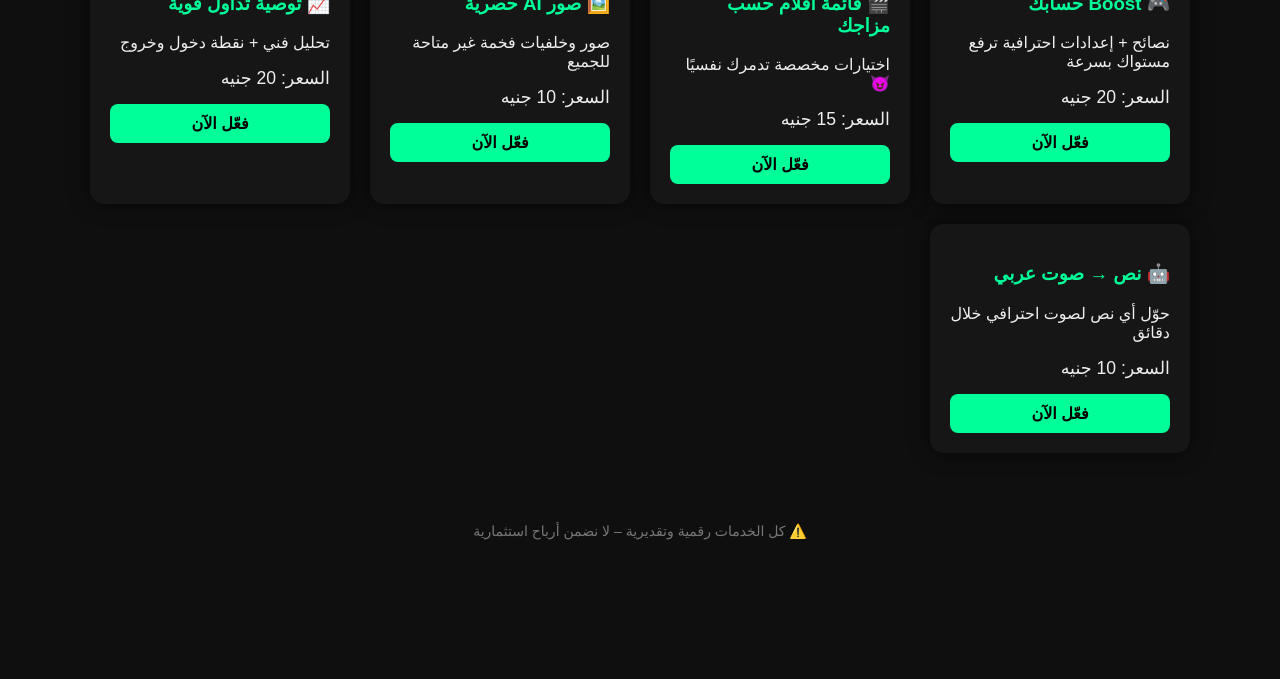
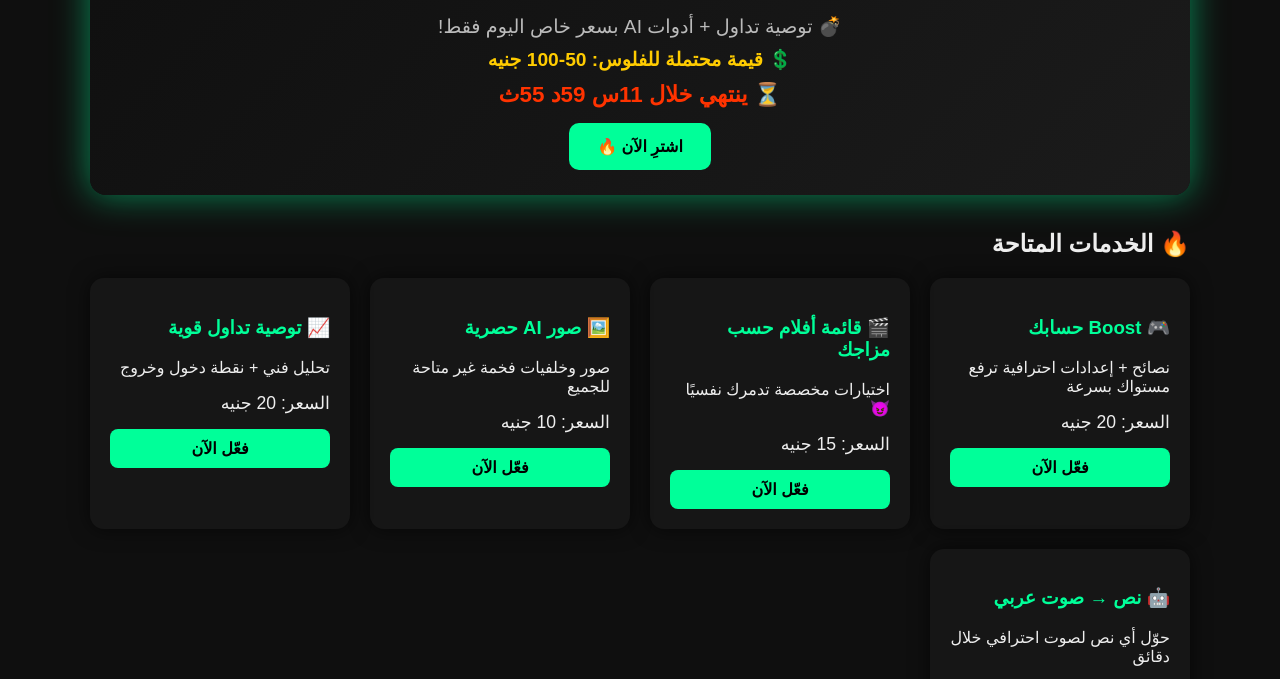
Before and after one commit to Deshaio/Egycrsh, a plain HTML site: page index.html in a window 1280 px wide. Shown: the part 421-1100 px from the top of the page. Before the commit the page ends 990 px from the top, so only its background shows below. Drawn offline with Linux system fonts and the light colour scheme.

Commit message:
Add promotional banner with countdown and offers

```diff
--- a/index.html
+++ b/index.html
@@ -31,6 +31,84 @@ footer{text-align:center;padding:30px;color:#777;font-size:14px}
   <p>كل خدمة رقمية محتاجها – جرّب الأول وفعّل براحتك</p>
   <a class="cta" href="#services">ابدأ الآن 🔥</a>
 </header><section id="services">
+  <section id="banner" style="padding:25px;text-align:center;border-radius:16px;box-shadow:0 0 35px rgba(0,255,153,0.5);background: linear-gradient(135deg,#0f0f0f,#1b1b1b);margin-bottom:35px;position:relative;overflow:hidden;">
+  <h2 id="banner-title" style="color:#00ff99;font-size:2.3em;font-weight:bold;animation: flash 1.5s infinite;"></h2>
+  <p id="banner-desc" style="color:#bbb;font-size:1.2em;margin:10px 0;"></p>
+  <p id="banner-profit" style="color:#ffcc00;font-weight:bold;font-size:1.2em;margin:5px 0;"></p>
+  <div style="margin-top:10px;">
+    <span id="countdown" style="color:#ff3300;font-weight:bold;font-size:1.4em;"></span>
+  </div>
+  <a id="banner-cta" href="#services" style="display:inline-block;padding:14px 28px;background:#00ff99;color:#000;border-radius:10px;font-weight:bold;text-decoration:none;margin-top:15px;transition: transform 0.3s, box-shadow 0.3s;">اشترِ الآن 🔥</a>
+</section>
+
+<style>
+@keyframes flash {
+  0%,100%{opacity:1;}
+  50%{opacity:0.6;}
+}
+@keyframes pulse {
+  0%{transform:scale(1); box-shadow:0 0 15px rgba(0,255,153,0.7);}
+  50%{transform:scale(1.05); box-shadow:0 0 25px rgba(0,255,153,1);}
+  100%{transform:scale(1); box-shadow:0 0 15px rgba(0,255,153,0.7);}
+}
+#banner-cta:hover {animation:pulse 1s infinite;}
+</style>
+
+<script>
+// العروض اليومية الأشرس
+const dailyOffers = [
+  {
+    title: "🔥 عرض اليوم: أول 5 مشترين يحصلوا على باقة إضافية!",
+    desc: "💣 توصية تداول + أدوات AI بسعر خاص اليوم فقط!",
+    profit: "💲 قيمة محتملة للفلوس: 50-100 جنيه"
+  },
+  {
+    title: "🔥 خصم رهيب على صور AI حصرية!",
+    desc: "🖼️ الباكيات والتصميمات بأسعار خيالية",
+    profit: "💲 وفر حتى 70 جنيه"
+  },
+  {
+    title: "🔥 تجربة مجانية لمستوى التفعيل الوحش!",
+    desc: "🎮 Boost + Configs احترافية لجميع الألعاب",
+    profit: "💲 جرب وفر فلوسك قبل الدفع"
+  }
+];
+
+// العداد التنازلي (انتهاء العرض)
+let countdownDate = new Date();
+countdownDate.setHours(countdownDate.getHours() + 12); // ينتهي بعد 12 ساعة
+
+// تحديث العرض
+function updateBanner() {
+  const offer = dailyOffers[Math.floor(Math.random() * dailyOffers.length)];
+  document.getElementById("banner-title").textContent = offer.title;
+  document.getElementById("banner-desc").textContent = offer.desc;
+  document.getElementById("banner-profit").textContent = offer.profit;
+  // مؤثر صوتي خفيف عند تغيير العرض
+  const audio = new Audio('https://www.soundjay.com/buttons/sounds/button-16.mp3');
+  audio.volume = 0.2;
+  audio.play();
+}
+updateBanner();
+setInterval(updateBanner, 20000); // تغيير العرض كل 20 ثانية
+
+// تحديث العداد التنازلي
+function updateCountdown() {
+  const now = new Date().getTime();
+  const distance = countdownDate - now;
+
+  const hours = Math.floor((distance % (1000*60*60*24))/(1000*60*60));
+  const minutes = Math.floor((distance % (1000*60*60))/(1000*60));
+  const seconds = Math.floor((distance % (1000*60))/1000);
+
+  document.getElementById("countdown").textContent = `⏳ ينتهي خلال ${hours}س ${minutes}د ${seconds}ث`;
+
+  if(distance < 0){
+    document.getElementById("countdown").textContent = "⚡ انتهى العرض!";
+  }
+}
+setInterval(updateCountdown, 1000);
+</script>
   <h2>🔥 الخدمات المتاحة</h2>
   <div class="grid"><div class="card">
   <h3>🎮 Boost حسابك</h3>
```
